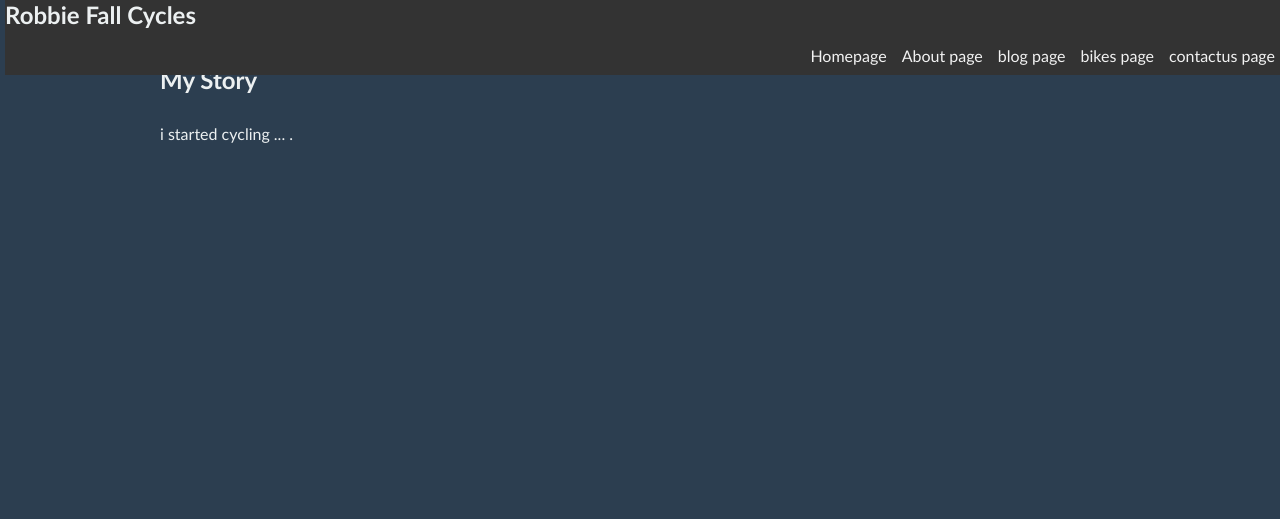
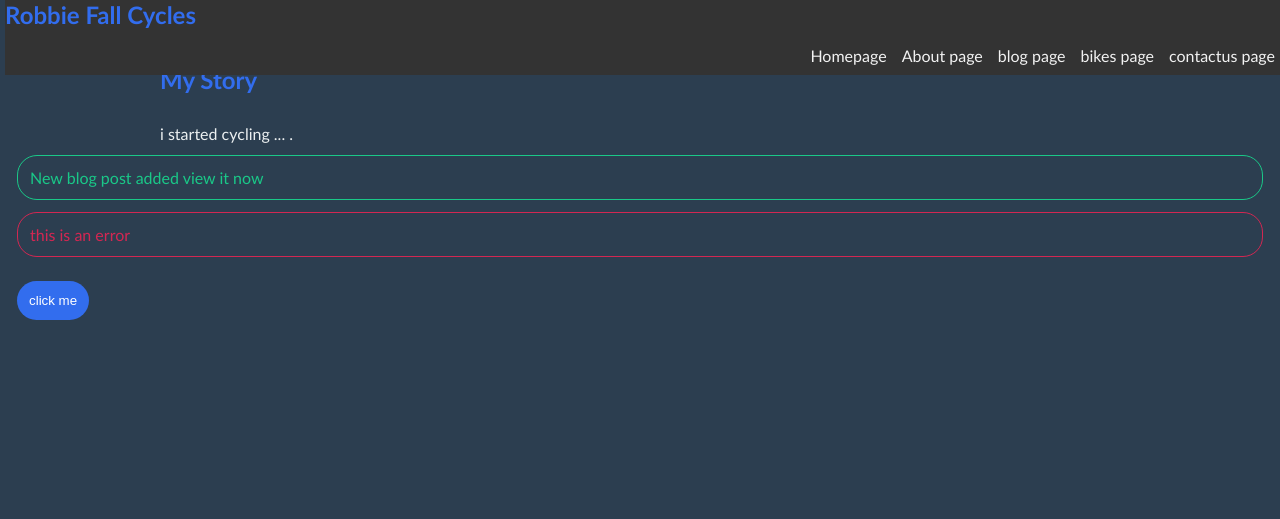
Before and after one commit to RobbieFaLL/notes, a Django app: page /about in a window 1280 px wide. Shown: the top 519 px of the page. Run offline with Django 5.2, Linux system fonts and the light colour scheme; data comes from the database, SQL or seed files in the repository; both versions use the stored data as it was after the commit.

Commit message:
added notification and error styling

```diff
--- a/fallcircle/fallcircle/static/css/styles.css
+++ b/fallcircle/fallcircle/static/css/styles.css
@@ -31,15 +31,6 @@ h2 {
 h3 {
   margin-top: 25px;
   font-family: "lemon", calibri;
-}
-
-h1 {
-  margin-bottom: 30px;
-  font-family: "Bebas Neue", calibri;
-  font-size: x-large;
-}
-h1 a {
-  color: red;
 }
 
 a {
@@ -157,4 +148,48 @@ input[type=submit]:hover {
 
 .errorlist {
   color: red;
+}
+
+img {
+  max-width: 100%;
+}
+
+h1 {
+  color: #326dee;
+  margin-bottom: 0.75rem;
+  margin-bottom: 30px;
+  font-family: "Bebas Neue", calibri;
+  font-size: x-large;
+}
+h1 a {
+  color: rgb(0, 234, 255);
+}
+
+button {
+  color: white;
+  border: 0;
+  background: #326dee;
+  border-radius: 20px;
+  padding: 0.75rem;
+  margin: 0.75rem;
+}
+
+.error {
+  color: #d32752;
+  border-color: #d32752;
+  border-style: solid;
+  margin: 0.75rem;
+  padding: 0.75rem;
+  border-radius: 20px;
+  border-width: 1px;
+}
+
+.notfication {
+  color: #1ac888;
+  border-color: #1ac888;
+  border-style: solid;
+  margin: 0.75rem;
+  padding: 0.75rem;
+  border-radius: 20px;
+  border-width: 1px;
 }/*# sourceMappingURL=styles.css.map */
--- a/fallcircle/fallcircle/static/css/styles.scss
+++ b/fallcircle/fallcircle/static/css/styles.scss
@@ -1,3 +1,10 @@
+
+
+@import 'variables';
+
+
+
+
 p.footer {
     font-size: 12px;
 }
@@ -32,15 +39,7 @@ h3 {
 }
 
 
-h1 {
-    a {
-        color: red;
-    }
-    margin-bottom: 30px;
-    font-family: 'Bebas Neue',calibri;
-    font-size: x-large;
 
-}
 
 a {
     text-decoration: none;
@@ -153,3 +152,46 @@ input[type=submit]:hover {
     color: red;
 
 }
+
+img {
+    max-width: 100%;
+}
+
+/
+h1 {
+    a {
+        color: rgb(0, 234, 255);
+    }
+    color: $primary;
+    margin-bottom: $base-margin;
+    margin-bottom: 30px;
+    font-family: 'Bebas Neue',calibri;
+    font-size: x-large;
+}
+button {
+    color: white;
+    border: 0;
+    background: $primary;
+    border-radius: $base-border-radius;
+    padding: $base-padding;
+    margin: $base-margin;
+
+}
+.error {
+    color: $error;
+    border-color: $error;
+    border-style: solid;
+    margin: $base-margin;
+    padding: $base-padding;
+    border-radius: $base-border-radius;
+    border-width: $base-border-thickness;
+}
+.notfication {
+    color: $secondary;
+    border-color: $secondary;
+    border-style: solid;
+    margin: $base-margin;
+    padding: $base-padding;
+    border-radius: $base-border-radius;
+    border-width: $base-border-thickness;
+}
--- /dev/null
+++ b/fallcircle/fallcircle/static/css/variables.css
@@ -0,0 +1 @@
+/*# sourceMappingURL=variables.css.map */
--- /dev/null
+++ b/fallcircle/fallcircle/static/css/variables.scss
@@ -0,0 +1,14 @@
+// theme colours
+
+$primary: #326dee;
+$secondary: #1ac888;
+$error: #d32752;
+$info: #f6c31c;
+
+//spacing
+$base-padding: 0.75rem;
+$base-margin: 0.75rem;
+
+//borders
+$base-border-thickness: 1px;
+$base-border-radius: 20px;
--- a/fallcircle/templates/base.html
+++ b/fallcircle/templates/base.html
@@ -10,17 +10,22 @@
     <link rel="stylesheet" href="{% static 'css/styles.css' %}">
 </head>
 <body>
+
     {% include "partials/navbar.html" %}
     <main>
+
     {% block content %} {% endblock content %}
     </main>
     {% if messages %}
     <ul class="messages">
         {% for message in messages %}
-        <li>{{ message }}</li>
+        <li>{{ message }}</li>x
         {% endfor %}
     </ul>
     {% endif %}
+    <p class="notfication">New blog post added view it now</p>
+    <p class="error">this is an error</p>
+    <button>click me</button>
 </body>
 <script src="{% static 'js/scripts.js' %} "></script>
 </html>
```
Also changed, not shown: fallcircle/db.sqlite3, 2 other files.
